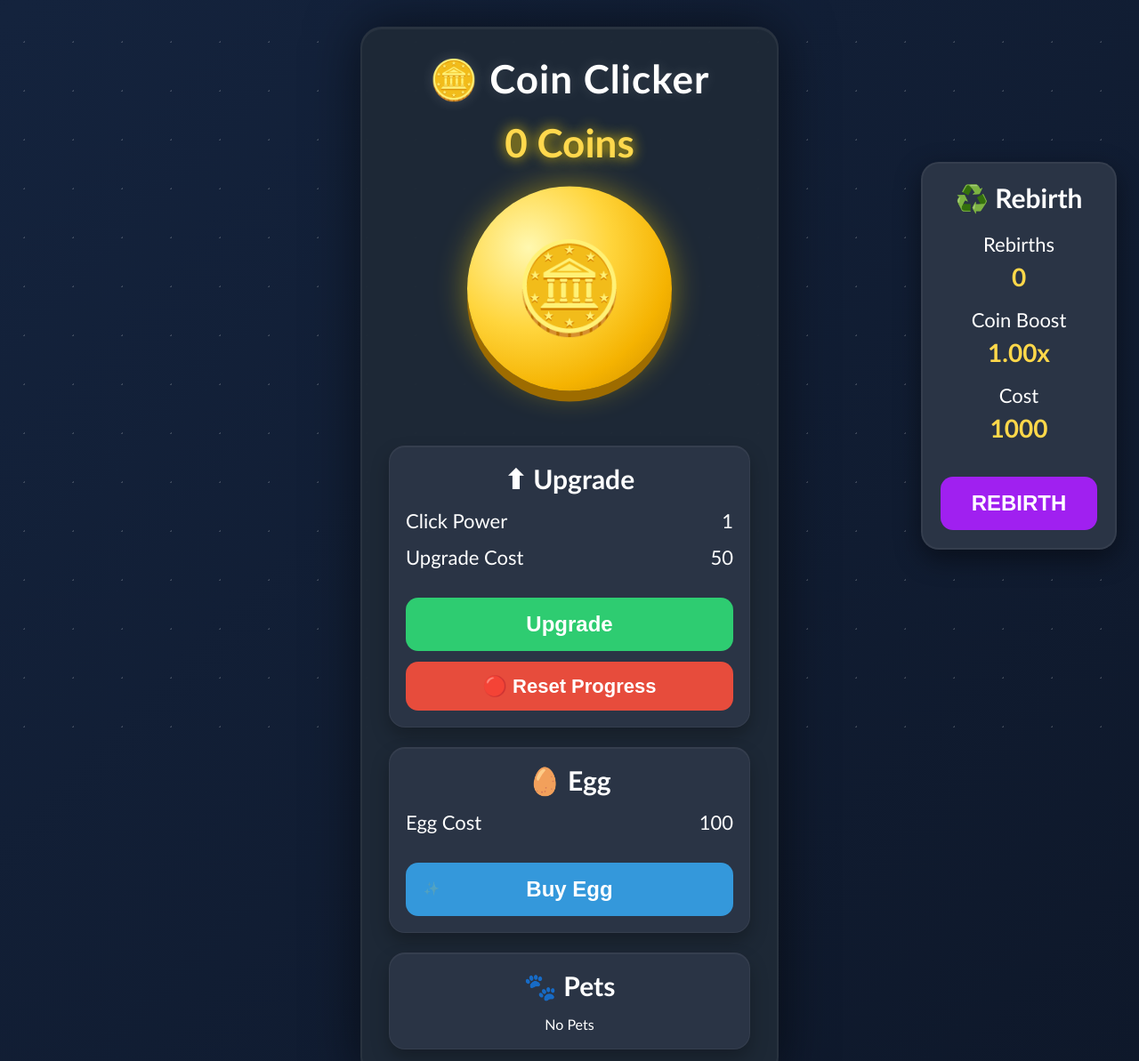
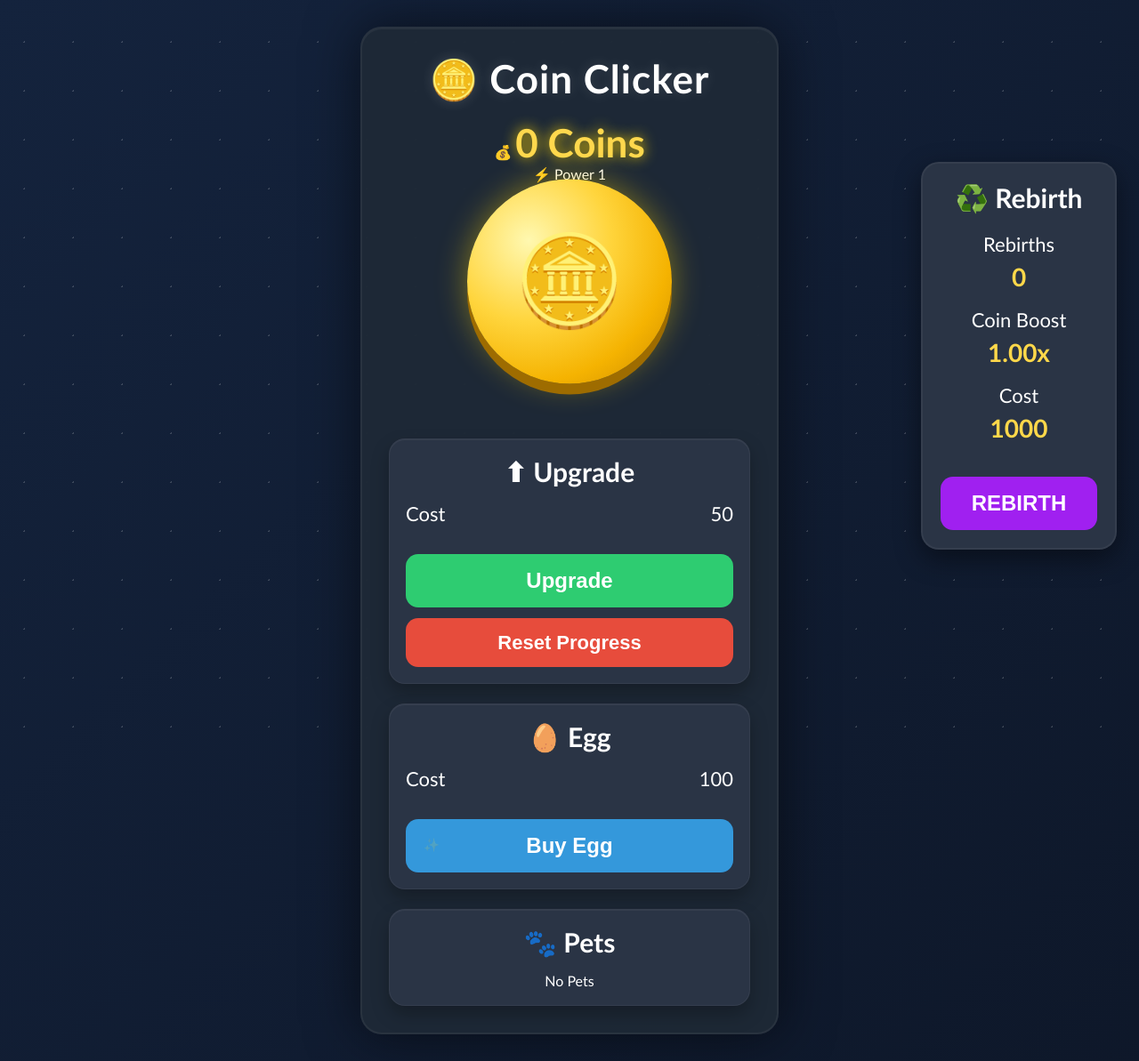
Before and after one commit to omarhaggag571-arch/CoinClicker, a plain HTML site: page index.html in a window 1280 px wide. Shown: the top 1193 px of the page at 89% size. Drawn offline with Linux system fonts and the light colour scheme.

Commit message:
UI redesign

```diff
--- a/index.html
+++ b/index.html
@@ -1,10 +1,10 @@
 <!DOCTYPE html>
-<html>
+<html lang="en">
 
 <head>
 
 <meta charset="UTF-8">
-<meta name="viewport" content="width=device-width,initial-scale=1">
+<meta name="viewport" content="width=device-width, initial-scale=1.0">
 
 <title>Coin Clicker</title>
 
@@ -14,177 +14,209 @@
 
 <body>
 
-<!-- Rebirth Panel -->
+<div id="page">
 
-<div id="rebirthPanel">
+    <!-- LEFT SIDE -->
 
-<h2>♻️ Rebirth</h2>
+    <div id="game">
 
-<p>
+        <header id="topBar">
 
-Rebirths
+            <h1>🪙 Coin Clicker</h1>
 
-<br>
+            <div id="stats">
 
-<span id="rebirths">
+                <div class="stat">
 
-0
+                    💰
 
-</span>
+                    <span id="coins">
 
-</p>
+                        0 Coins
 
-<p>
+                    </span>
 
-Coin Boost
+                </div>
 
-<br>
+                <div class="stat">
 
-<span id="boost">
+                    ⚡
 
-1.0x
+                    Power
 
-</span>
+                    <span id="power">
 
-</p>
+                        1
 
-<p>
+                    </span>
 
-Cost
+                </div>
 
-<br>
+            </div>
 
-<span id="rebirthCost">
+        </header>
 
-1000
+        <div id="coinArea">
 
-</span>
+            <button id="coinButton">
 
-</p>
+                🪙
 
-<button id="rebirthButton">
+            </button>
 
-REBIRTH
+            <div id="floating"></div>
 
-</button>
+        </div>
 
-</div>
+        <div id="bottomPanels">
 
-<!-- Main Game -->
+            <!-- Upgrade -->
 
-<div id="game">
+            <div class="panel">
 
-<h1>🪙 Coin Clicker</h1>
+                <h2>
 
-<h2 id="coins">
+                    ⬆ Upgrade
 
-0 Coins
+                </h2>
 
-</h2>
+                <p>
 
-<button id="coinButton">
+                    Cost
 
-🪙
+                    <span id="cost">
 
-</button>
+                        50
 
-<div id="floating"></div>
+                    </span>
 
-<!-- Upgrade -->
+                </p>
 
-<div class="panel">
+                <button id="upgrade">
 
-<h2>
+                    Upgrade
 
-⬆ Upgrade
+                </button>
 
-</h2>
+                <button id="reset">
 
-<p>
+                    Reset Progress
 
-Click Power
+                </button>
 
-<span id="power">
+            </div>
 
-1
+            <!-- Egg -->
 
-</span>
+            <div class="panel">
 
-</p>
+                <h2>
 
-<p>
+                    🥚 Egg
 
-Upgrade Cost
+                </h2>
 
-<span id="cost">
+                <p>
 
-50
+                    Cost
 
-</span>
+                    <span id="eggCost">
 
-</p>
+                        100
 
-<button id="upgrade">
+                    </span>
 
-Upgrade
+                </p>
 
-</button>
+                <button id="eggButton">
 
-<button id="reset">
+                    Buy Egg
 
-🔴 Reset Progress
+                </button>
 
-</button>
+            </div>
 
-</div>
+            <!-- Pets -->
 
-<!-- Egg -->
+            <div class="panel" id="petsPanel">
 
-<div class="panel">
+                <h2>
 
-<h2>
+                    🐾 Pets
 
-🥚 Egg
+                </h2>
 
-</h2>
+                <div id="petList">
 
-<p>
+                    No Pets
 
-Egg Cost
+                </div>
 
-<span id="eggCost">
+            </div>
 
-100
+        </div>
 
-</span>
+    </div>
 
-</p>
+    <!-- RIGHT SIDE -->
 
-<button id="eggButton">
+    <aside id="rebirthPanel">
 
-Buy Egg
+        <h2>
 
-</button>
+            ♻️ Rebirth
 
-</div>
+        </h2>
 
-<!-- Pets -->
+        <p>
 
-<div class="panel">
+            Rebirths
 
-<h2>
+            <br>
 
-🐾 Pets
+            <span id="rebirths">
 
-</h2>
+                0
 
-<div id="petList">
+            </span>
 
-No Pets
+        </p>
 
-</div>
+        <p>
 
-</div>
+            Coin Boost
+
+            <br>
+
+            <span id="boost">
+
+                1.0x
+
+            </span>
+
+        </p>
+
+        <p>
+
+            Cost
+
+            <br>
+
+            <span id="rebirthCost">
+
+                1000
+
+            </span>
+
+        </p>
+
+        <button id="rebirthButton">
+
+            REBIRTH
+
+        </button>
+
+    </aside>
 
 </div>
 
```
